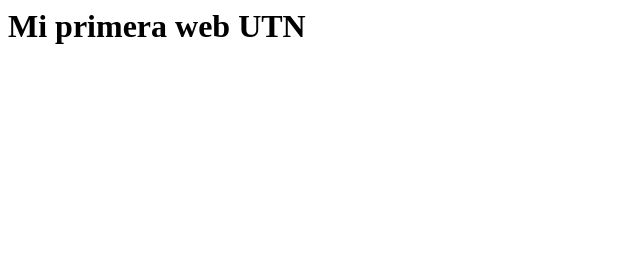
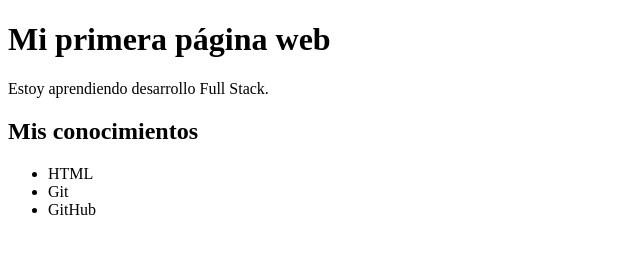
Before and after one commit to tobias-machelett/practica-git-utn, a plain HTML site: page index.html in a window 1280 px wide. Shown: the whole page, without its empty margins (0-640 px from the left). Drawn offline with Linux system fonts and the light colour scheme.

Commit message:
Agrega estructura HTML5

```diff
--- a/index.html
+++ b/index.html
@@ -1 +1,18 @@
-<h1>Mi primera web UTN</h1>
+<!DOCTYPE html>
+<html lang="es">
+<head>
+    <meta charset="UTF-8">
+    <meta name="viewport" content="width=device-width, initial-scale=1.0">
+    <title>Mi primera web UTN</title>
+</head>
+<body>
+    <h1>Mi primera página web</h1>
+    <p>Estoy aprendiendo desarrollo Full Stack.</p>
+    <h2>Mis conocimientos</h2>
+    <ul>
+        <li>HTML</li>
+        <li>Git</li>
+        <li>GitHub</li>
+    </ul>
+</body>
+</html>
```
